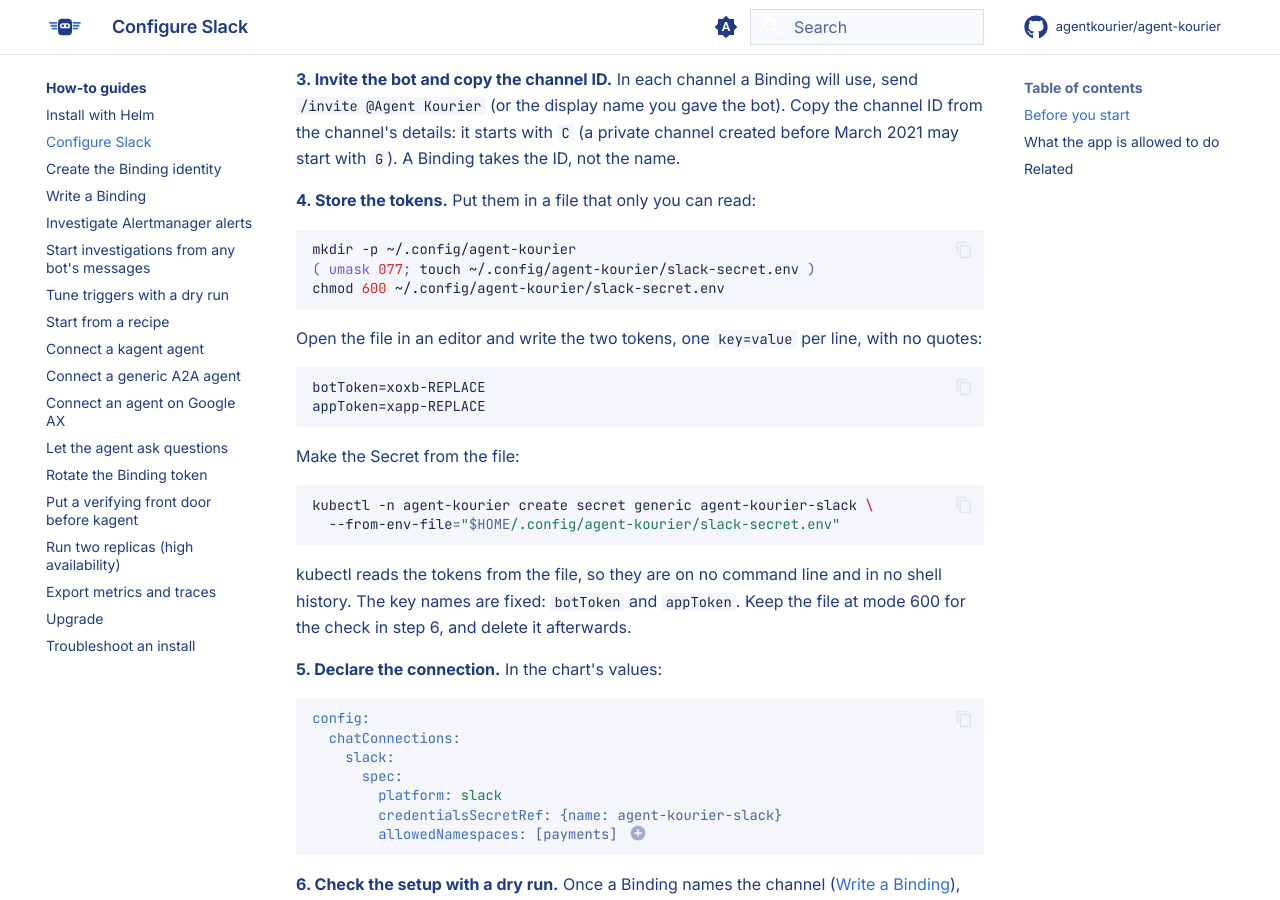
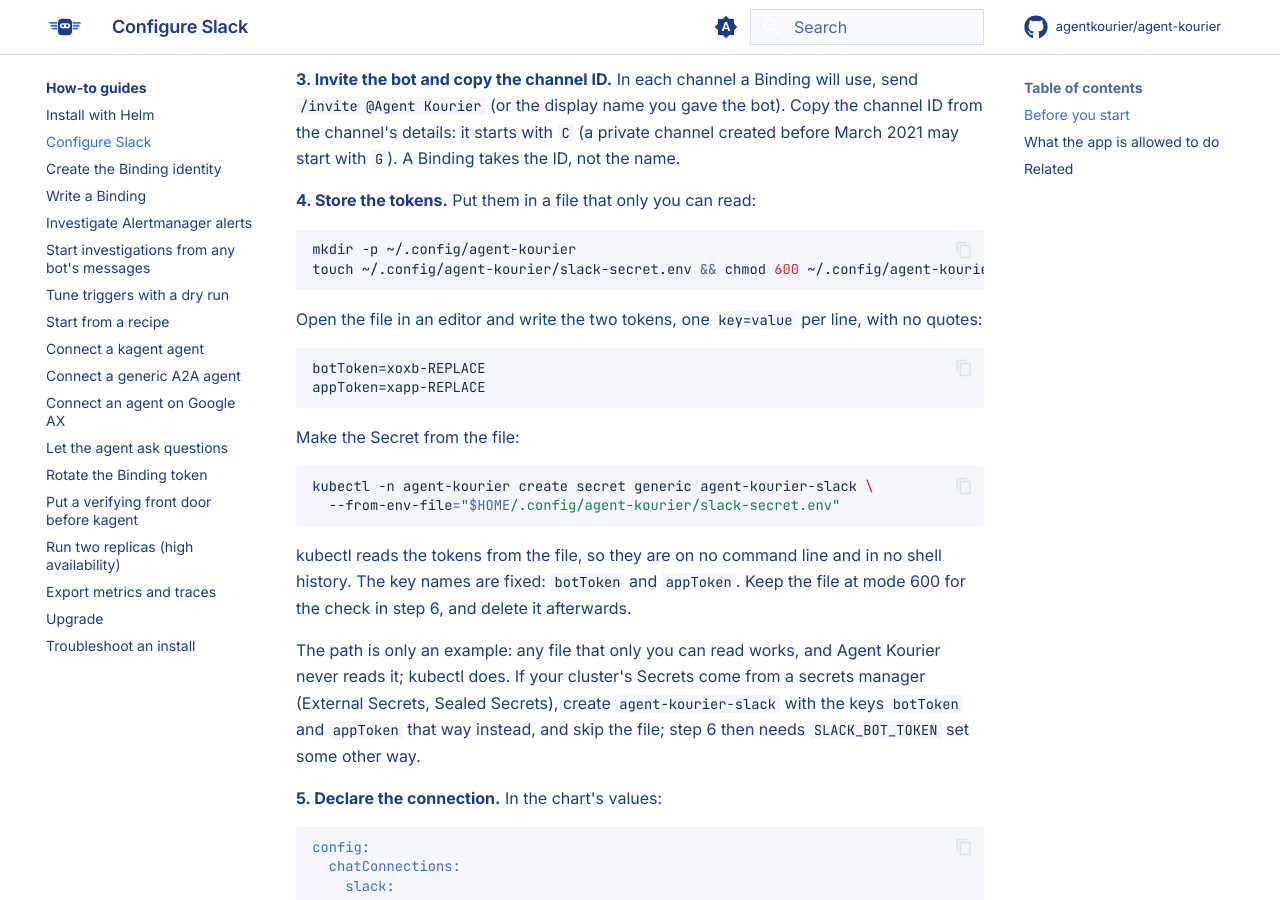
Before and after one commit to agentkourier/agent-kourier, an MkDocs documentation site: the page built from docs/how-to/configure-slack.md, in a window 1280 px wide and 900 px high, scrolled down 1649 px. Built offline with MkDocs 1.6.1 and Material for MkDocs 9.7.7, drawn with Linux system fonts in a browser that asks for light colours; comment, search, counter and statistics services are not loaded.

Commit message:
docs(slack): say the token file's path is an example, and allow a secrets manager
Drop the redundant umask subshell: chmod 600 runs on the empty file before any token is written.

````diff
--- a/docs/how-to/configure-slack.md
+++ b/docs/how-to/configure-slack.md
@@ -52,8 +52,7 @@
 
     ```sh
     mkdir -p ~/.config/agent-kourier
-    ( umask 077; touch ~/.config/agent-kourier/slack-secret.env )
-    chmod 600 ~/.config/agent-kourier/slack-secret.env
+    touch ~/.config/agent-kourier/slack-secret.env && chmod 600 ~/.config/agent-kourier/slack-secret.env
     ```
 
     Open the file in an editor and write the two tokens, one `key=value` per line, with no quotes:
@@ -72,6 +71,11 @@
 
     kubectl reads the tokens from the file, so they are on no command line and in no shell history. The key names are
     fixed: `botToken` and `appToken`. Keep the file at mode 600 for the check in step 6, and delete it afterwards.
+
+    The path is only an example: any file that only you can read works, and Agent Kourier never reads it; kubectl does.
+    If your cluster's Secrets come from a secrets manager (External Secrets, Sealed Secrets), create
+    `agent-kourier-slack` with the keys `botToken` and `appToken` that way instead, and skip the file; step 6 then
+    needs `SLACK_BOT_TOKEN` set some other way.
 
     **5. Declare the connection.** In the chart's values:
 
````
